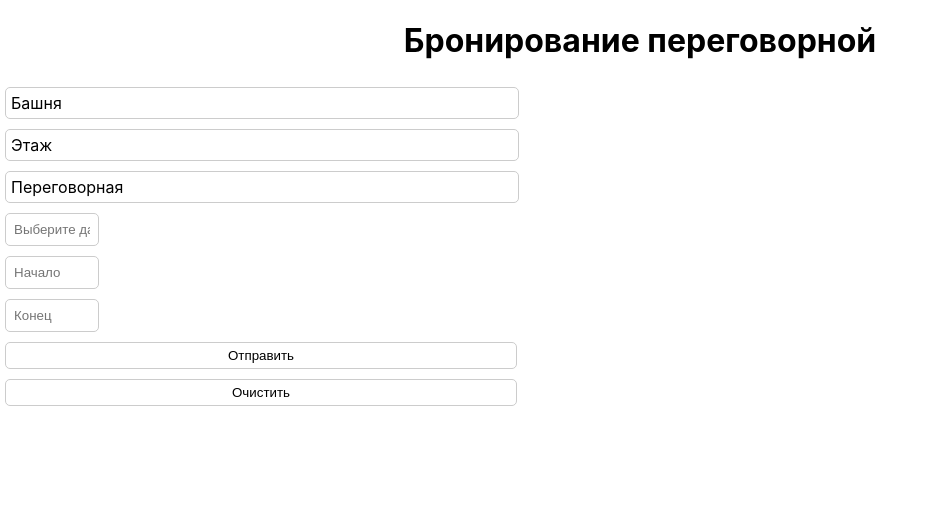
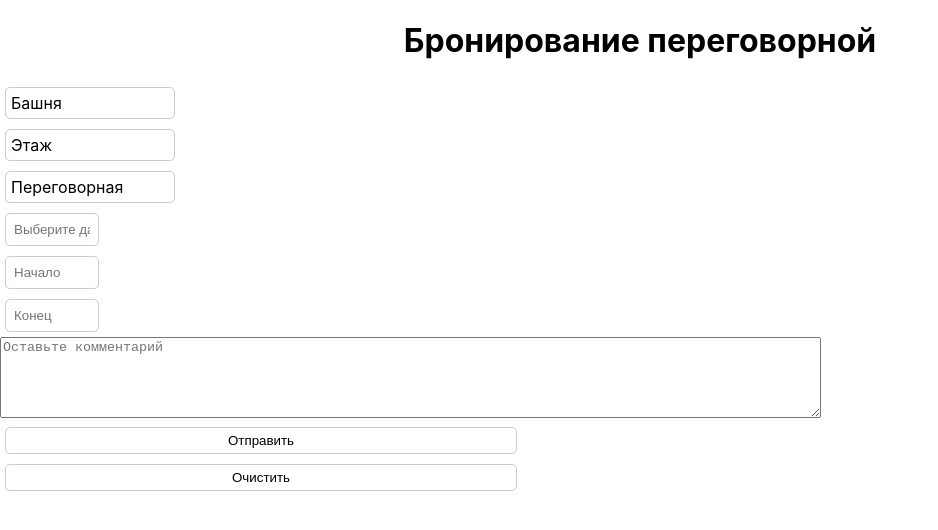
Before and after one commit to dilnabz/booking-form, a React (Create React App) app: page / in a window 1280 px wide. Shown: the top 530 px of the page, without its empty margins (0-938 px from the left). Built offline with nearby package versions, Linux system fonts and the light colour scheme.

Commit message:
add form

```diff
--- a/src/App.css
+++ b/src/App.css
@@ -12,6 +12,11 @@
 .container {
   display: flex;
   justify-content: center;
+  flex-direction: column;
+}
+
+.dropdown {
+  width: 180px;
 }
 
 .submitBtn, .clearBtn {
@@ -27,6 +32,10 @@
     display: flex;
     flex-direction: column;
   }
+  .dropdown {
+    width: 180px;
+  }
+
   .submitBtn, .clearBtn{
     width: 40%;
   }
--- a/src/App.js
+++ b/src/App.js
@@ -20,24 +20,33 @@ export function App() {
 	const [selectedTower, setSelectedTower] = useState(null);
 	const [selectedFloor, setSelectedFloor] = useState(null);
 	const [selectedMeetingRoom, setSelectedMeetingRoom] = useState(null);
+	const [comment, setComment] = useState("");
 
-	function handleSubmit() {
+	function handleSubmit(e) {
+		e.preventDefault();
 		const data = {
 			tower: selectedTower,
 			floor: selectedFloor,
 			meetingRoom: selectedMeetingRoom,
 			date: startDate,
 			startTime: startTime,
-			endTime: endTime
+			endTime: endTime,
+			comment: comment
 		};
 
-		console.log(JSON.stringify(data));
+		if(Object.values(data).some(value => value === null || value === "")) {
+			alert("Пожалуйста, заполните все поля")
+		} else {
+			console.log(JSON.stringify(data));
+		};
+
 	};
 
 	function clearAll() {
 		setStartDate("");
 		setStartTime("");
 		setEndTime("");
+		setComment("");
 		setSelectedTower(null);
 		setSelectedFloor(null);
 		setSelectedMeetingRoom(null);
@@ -56,10 +65,10 @@ export function App() {
   	});
 
   	return (
-    <div className='app'>
-		<h1 className='title'>Бронирование переговорной</h1>
-    	<div className='container'>
-			<div>
+    <div className="app">
+		<h1 className="title">Бронирование переговорной</h1>
+    	<form className="container" onSubmit={handleSubmit}>
+			<div className="dropdown">
     			<Dropdown
 					placeHolder="Башня"
 					options={towers}
@@ -67,7 +76,7 @@ export function App() {
 					onSelectedChange={setSelectedTower}
 				/>
     		</div>
-			<div>
+			<div className="dropdown">
     			<Dropdown
 					placeHolder="Этаж"
 					options={floors}
@@ -75,7 +84,7 @@ export function App() {
 					onSelectedChange={setSelectedFloor}
 				/>
     		</div>
-			<div>
+			<div className="dropdown">
     			<Dropdown
 					placeHolder="Переговорная"
 					options={meetingRooms}
@@ -83,7 +92,7 @@ export function App() {
 					onSelectedChange={setSelectedMeetingRoom}
 				/>
     		</div>
-    		<div>
+    		<div className="datepicker">
         		<DatePicker
         			locale="ru"
         			selected={startDate}
@@ -91,7 +100,7 @@ export function App() {
 					placeholderText="Выберите дату"
         		/>
     		</div>
-			<div>
+			<div className="datepicker">
 				<DatePicker
       				selected={startTime}
       				onChange={(date) => setStartTime(date)}
@@ -103,21 +112,31 @@ export function App() {
 					placeholderText="Начало"
     			/>
 			</div>
-			<div>
+			<div className="datepicker">
 				<DatePicker
       				selected={endTime}
       				onChange={(date) => setEndTime(date)}
       				showTimeSelect
       				showTimeSelectOnly
-      				timeIntervals={15}
+      				timeIntervals={30}
       				timeCaption="Time"
       				dateFormat="HH:mm"
 					placeholderText="Конец"
     			/>
 			</div>
-			<button onClick={handleSubmit} className="submitBtn">Отправить</button>
-			<button onClick={clearAll} className="clearBtn">Очистить</button>
+			<div>
+			<textarea
+				value={comment}
+				placeholder="Оставьте комментарий"
+				onChange={e => setComment(e.target.value)}
+				rows="5"
+				cols="100"
+				maxLength="150"
+			/>
 		</div>
+			<button type="submit" className="submitBtn">Отправить</button>
+		</form>
+		<button onClick={clearAll} className="clearBtn">Очистить</button>
     </div>
   );
 };
--- a/src/components/Dropdown.css
+++ b/src/components/Dropdown.css
@@ -1,5 +1,4 @@
 .dropdown-container {
-    width: 180px;
     text-align: left;
     border: 1px solid #ccc;
     position: relative;
@@ -16,6 +15,7 @@
 
 .dropdown-menu {
     width: 100%;
+    z-index: 1;
     position: absolute;
     transform: translateY(4px);
     border: 1px solid #ccc;
@@ -40,9 +40,6 @@
 }
 
 @media (max-device-width:1324px){
-    .dropdown-container {
-        width: 40%;
-    }
 
     .dropdown-menu {
         z-index: 1;
@@ -50,9 +47,6 @@
 }
 
 @media (max-device-width:480px){
-    .dropdown-container {
-        width: 80%;
-    }
 
     .dropdown-menu {
         z-index: 1;
```
